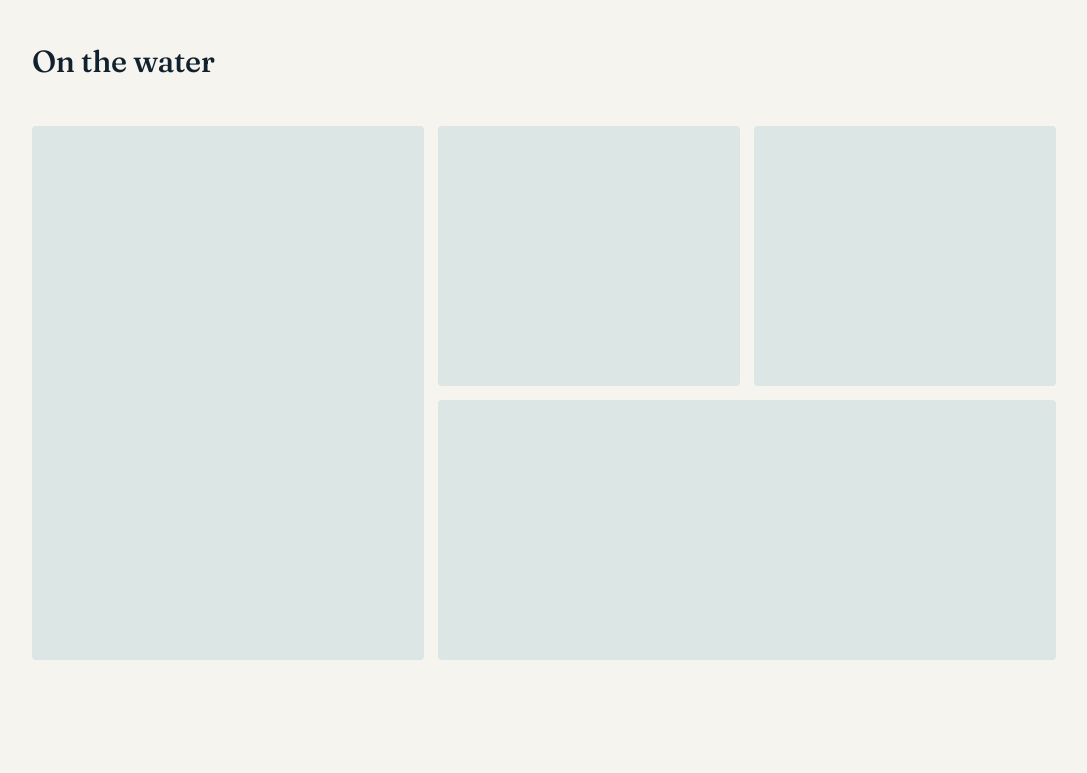
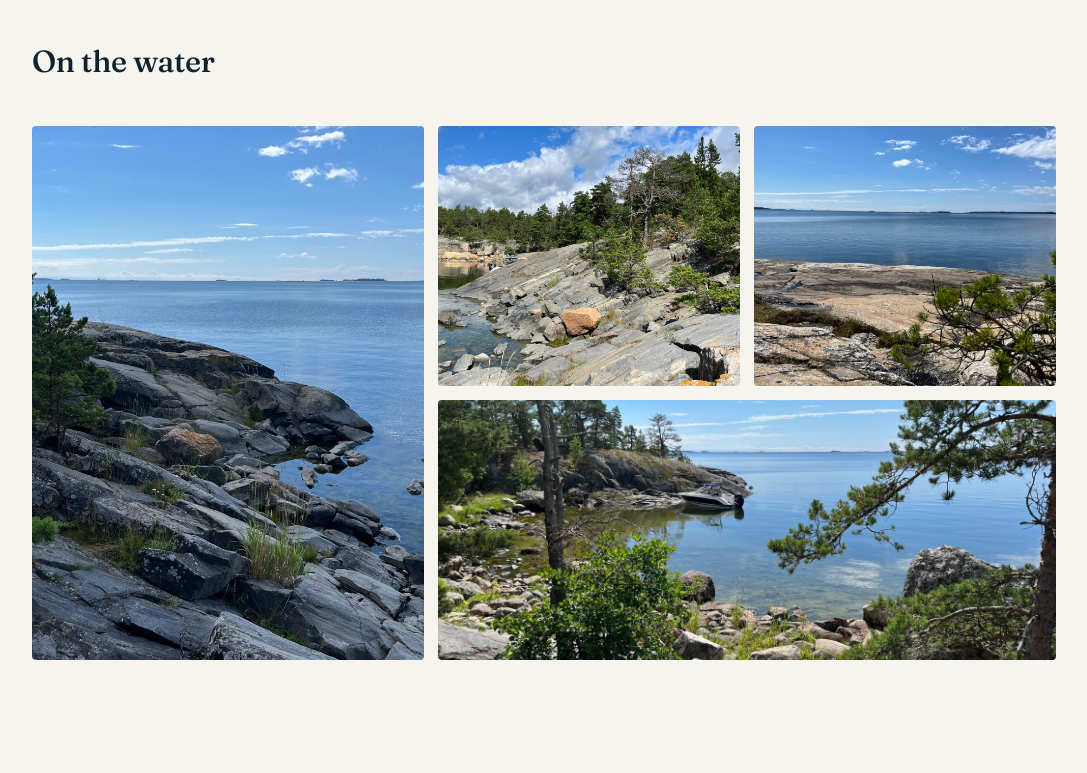
Before and after one commit to kr6fwvyxp6-dot/luoto-experiences, a plain HTML site: page index.html in a window 1280 px wide. Shown: the part 1760-2533 px from the top of the page, without its empty margins (96-1183 px from the left). Drawn offline with Linux system fonts and the light colour scheme.

Commit message:
Update index.html

```diff
--- a/index.html
+++ b/index.html
@@ -98,7 +98,7 @@
     background-color: var(--ink);
     background-image:
       linear-gradient(180deg, rgba(16,34,46,0.15) 0%, rgba(16,34,46,0.75) 88%),
-      url('images/hero.jpg');
+      url('images/hero.jpeg');
     background-size: cover;
     background-position: center;
   }
@@ -236,10 +236,10 @@
     background-position: center;
     border-radius: 4px;
   }
-  .g1 { grid-row: 1 / 3; background-image: url('images/gallery-1.jpg'); }
-  .g2 { background-image: url('images/gallery-2.jpg'); }
-  .g3 { background-image: url('images/gallery-3.jpg'); }
-  .g4 { grid-column: 2 / 4; background-image: url('images/gallery-4.jpg'); }
+  .g1 { grid-row: 1 / 3; background-image: url('images/gallery-1.jpeg'); }
+  .g2 { background-image: url('images/gallery-2.jpeg'); }
+  .g3 { background-image: url('images/gallery-3.jpeg'); }
+  .g4 { grid-column: 2 / 4; background-image: url('images/gallery-4.jpeg'); }
 
   /* ---------- Host ---------- */
   .host {
@@ -256,7 +256,7 @@
     height: 220px;
     border-radius: 4px;
     background-color: var(--mist);
-    background-image: url('images/otto.jpg');
+    background-image: url('images/otto.jpeg');
     background-size: cover;
     background-position: center;
   }
```
